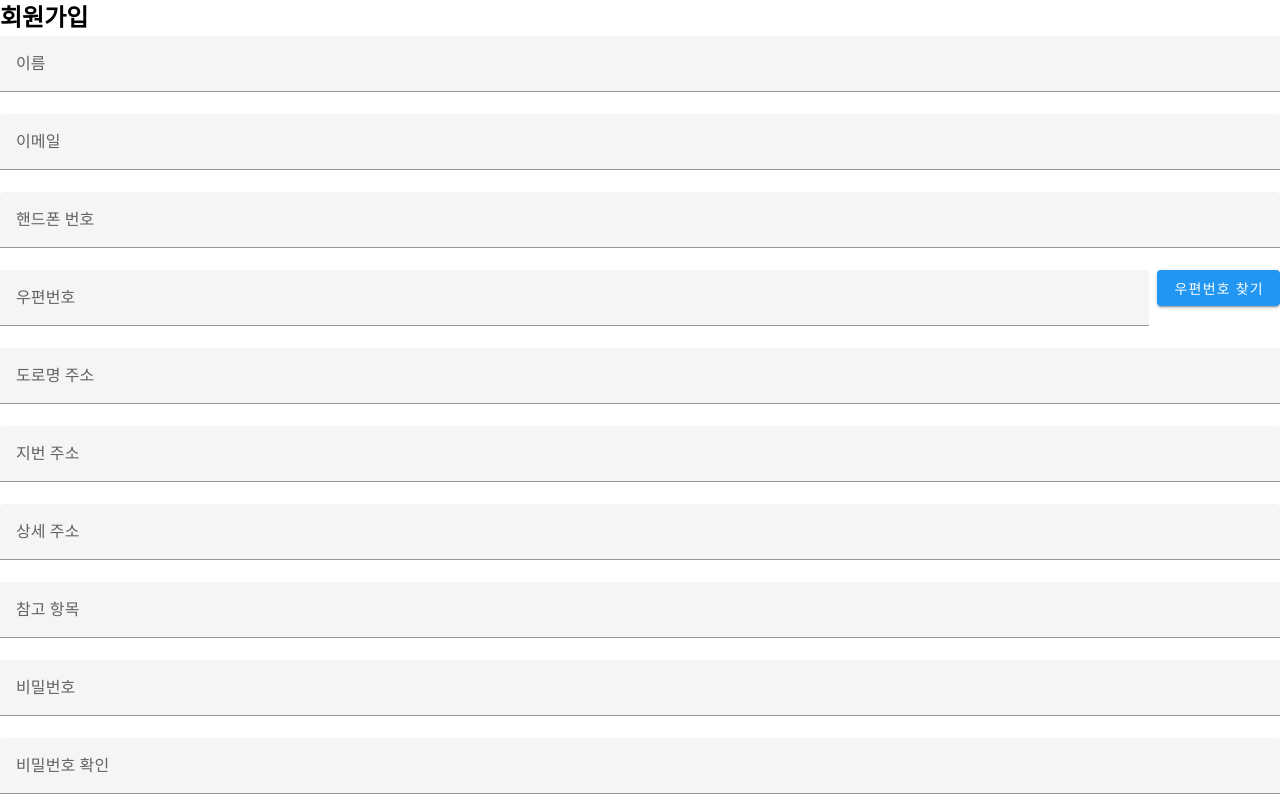
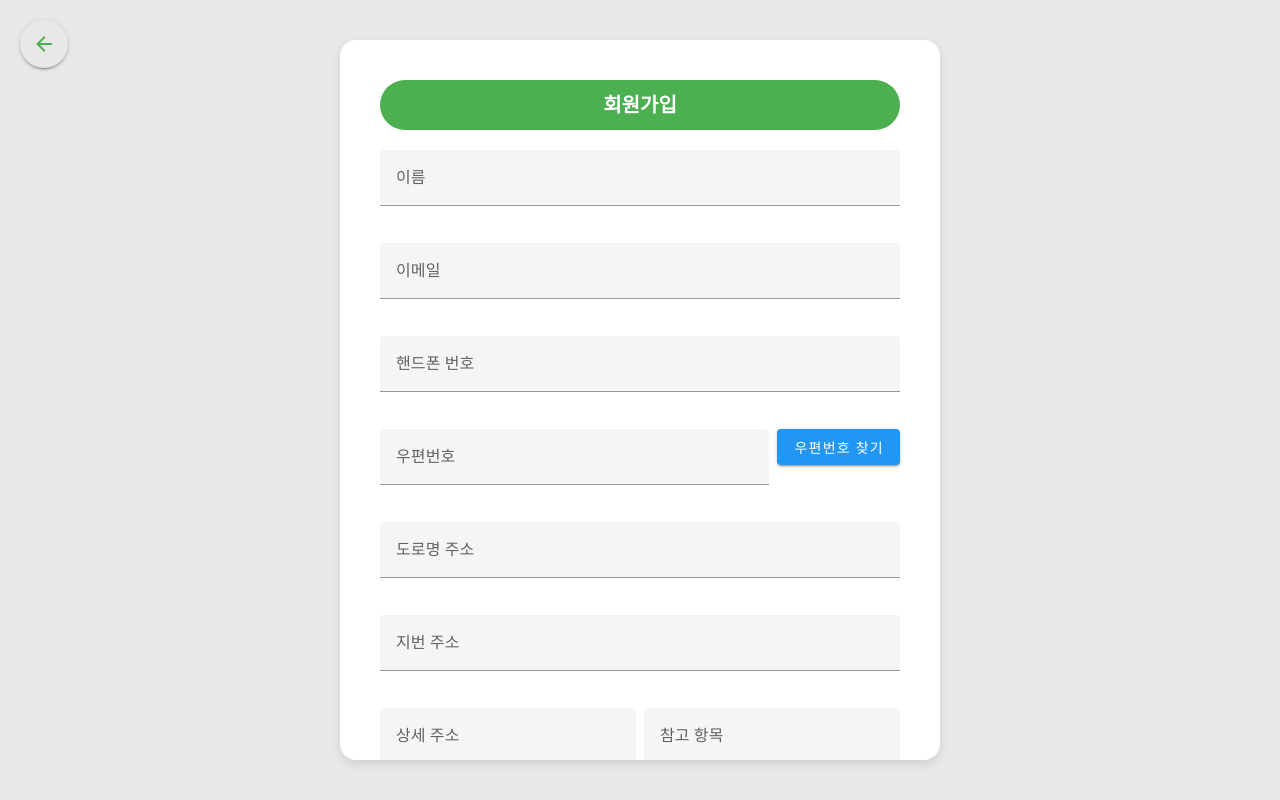
Before and after one commit to pillyohae/pillyohae_FE, a Vue app: page /signup in a window 1280 px wide. Shown: the top 800 px of the page. Built offline with nearby package versions, Linux system fonts and the light colour scheme.

Commit message:
refactor: 회원가입 화면 디자인 적용

```diff
--- a/src/components/SignupForm.vue
+++ b/src/components/SignupForm.vue
@@ -1,80 +1,113 @@
 <template>
-    <v-form @submit.prevent="handleSignUp">
-        <!-- 이름 입력 -->
-        <v-text-field v-model="name" label="이름" required />
-        <!-- 이메일 입력 -->
-        <v-text-field v-model="email" label="이메일" type="email" required />
+    <div class="signup-wrapper">
+      <div class="signup-container">
+        <div class="text-center">
+          <div class="project-name">회원가입</div>
+        </div>
 
-        <!-- 핸드폰 번호 입력 -->
-        <v-text-field v-model="phoneNumber" label="핸드폰 번호" type="tel" required placeholder="010-1234-5678" />
+        <v-form @submit.prevent="handleSignUp" class="form-content">
+          <v-text-field v-model="name" label="이름" required outlined dense class="input-field" />
+          <v-text-field v-model="email" label="이메일" type="email" required outlined dense class="input-field" />
+          <v-text-field
+            v-model="phoneNumber"
+            label="핸드폰 번호"
+            type="tel"
+            required
+            placeholder="010-1234-5678"
+            outlined
+            dense
+            class="input-field"
+          />
 
-        <!-- 우편번호 입력 -->
-        <v-layout align-center>
-            <v-text-field v-model="postcode" label="우편번호" readonly class="mr-2" required />
-            <v-btn color="blue" dark @click="openAddressSearch">
-                우편번호 찾기
-            </v-btn>
+          <v-layout row wrap justify-space-between>
+            <v-text-field
+              v-model="postcode"
+              label="우편번호"
+              readonly
+              outlined
+              dense
+              class="input-field mr-2"
+            />
+            <v-btn color="blue" dark @click="openAddressSearch">우편번호 찾기</v-btn>
           </v-layout>
 
-        <!-- 도로명 주소 입력 -->
-        <v-text-field v-model="roadAddress" label="도로명 주소" readonly required />
-        <!-- 지번 주소 입력 -->
-        <v-text-field v-model="jibunAddress" label="지번 주소" readonly required />
-        <!-- 상세 주소 입력 -->
-        <v-text-field v-model="detailAddress" label="상세 주소" required />
-        <!-- 참고 항목 입력 -->
-        <v-text-field v-model="extraAddress" label="참고 항목" readonly />
+          <v-text-field v-model="roadAddress" label="도로명 주소" readonly required outlined dense class="input-field" />
+          <v-text-field v-model="jibunAddress" label="지번 주소" readonly required outlined dense class="input-field" />
 
-        <!-- 비밀번호 입력 -->
-        <v-text-field v-model="password" label="비밀번호" type="password" required />
-        <!-- 비밀번호 확인 -->
-        <v-text-field v-model="confirmPassword" label="비밀번호 확인" type="password" required />
+          <v-layout row wrap justify-space-between>
+            <v-text-field
+              v-model="detailAddress"
+              label="상세 주소"
+              required
+              outlined
+              dense
+              class="input-field mr-2"
+            />
+            <v-text-field
+              v-model="extraAddress"
+              label="참고 항목"
+              readonly
+              outlined
+              dense
+              class="input-field"
+            />
+          </v-layout>
 
-        <!-- 역할 선택 (구매자 or 판매자) -->
-        <v-radio-group v-model="role" row>
+          <v-text-field v-model="password" label="비밀번호" type="password" required outlined dense class="input-field" />
+          <small class="password-info">
+            비밀번호는 8자 이상이며, 대문자, 소문자, 특수문자를 포함해야 합니다.
+          </small>
+
+          <v-text-field
+            v-model="confirmPassword"
+            label="비밀번호 확인"
+            type="password"
+            required
+            outlined
+            dense
+            class="input-field"
+          />
+
+          <v-radio-group v-model="role" row class="role-selection">
             <v-radio label="구매자" value="BUYER"></v-radio>
             <v-radio label="판매자" value="SELLER"></v-radio>
           </v-radio-group>
 
-        <!-- 회원가입 버튼 -->
-        <v-btn type="submit" color="green" block class="mt-4">회원가입</v-btn>
+          <v-btn type="submit" color="success" block class="signup-btn">회원가입</v-btn>
         </v-form>
+      </div>
+    </div>
   </template>
 
   <script setup>
-import { ref, onMounted } from 'vue';
-import { defineEmits } from 'vue';
+  import { ref, onMounted } from "vue";
+  import { defineEmits } from "vue";
 
-const emit = defineEmits(['handleSignup']);
+  const emit = defineEmits(["handleSignup"]);
 
-// 사용자 입력 데이터를 관리하는 ref 선언
-const name = ref('');
-const email = ref('');
-const phoneNumber = ref('');
-const postcode = ref('');
-const roadAddress = ref('');
-const jibunAddress = ref('');
-const detailAddress = ref('');
-const extraAddress = ref('');
-const password = ref('');
-const confirmPassword = ref('');
-const role = ref('BUYER'); // 기본값: 구매자
+  const name = ref("");
+  const email = ref("");
+  const phoneNumber = ref("");
+  const postcode = ref("");
+  const roadAddress = ref("");
+  const jibunAddress = ref("");
+  const detailAddress = ref("");
+  const extraAddress = ref("");
+  const password = ref("");
+  const confirmPassword = ref("");
+  const role = ref("BUYER");
 
-// 폼 제출 시 호출되는 메서드
   const handleSignUp = () => {
-    // 비밀번호와 확인 값이 일치하는지 검증
     if (password.value !== confirmPassword.value) {
-        alert('비밀번호 확인과 비밀번호가 일치하지 않습니다');
+      alert("비밀번호 확인과 비밀번호가 일치하지 않습니다");
       return;
     }
 
-    // 역할이 선택되지 않았을 때 알림
     if (!role.value) {
-        alert('가입 유형을 선택해주세요!');
+      alert("가입 유형을 선택해주세요!");
       return;
     }
 
-    // 부모 컴포넌트로 데이터 전달
     const userInfo = {
       name: name.value,
       email: email.value,
@@ -85,41 +118,92 @@ const handleSignUp = () => {
       password: password.value,
       role: role.value,
     };
-    emit('handleSignup', userInfo); // signup 이벤트 발생
+    emit("handleSignup", userInfo);
   };
 
-// 카카오 주소 검색 API 호출
   const openAddressSearch = () => {
     new daum.Postcode({
       oncomplete: (data) => {
-            // 도로명 주소, 지번 주소, 우편번호 설정
         roadAddress.value = data.roadAddress;
         jibunAddress.value = data.jibunAddress;
         postcode.value = data.zonecode;
 
-            // 추가 주소 정보 설정
-            let extraRoadAddr = '';
+        let extraRoadAddr = "";
         if (data.bname && /[동|로|가]$/g.test(data.bname)) {
           extraRoadAddr += data.bname;
         }
         if (data.buildingName) {
           extraRoadAddr += extraRoadAddr ? `, ${data.buildingName}` : data.buildingName;
         }
-            extraAddress.value = extraRoadAddr ? `(${extraRoadAddr})` : '';
+        extraAddress.value = extraRoadAddr ? `(${extraRoadAddr})` : "";
       },
     }).open();
   };
 
-// 컴포넌트가 로드되면 카카오 주소 검색 API 스크립트 동적 로드
   onMounted(() => {
-    const script = document.createElement('script');
-    script.src = 'https://t1.daumcdn.net/mapjsapi/bundle/postcode/prod/postcode.v2.js';
+    const script = document.createElement("script");
+    script.src = "https://t1.daumcdn.net/mapjsapi/bundle/postcode/prod/postcode.v2.js";
     script.async = true;
     document.head.appendChild(script);
   });
   </script>
 
+  <style scoped>
+  .signup-wrapper {
+    background-color: #e8e8e8;
+    display: flex;
+    justify-content: center;
+    align-items: center;
+    min-height: 100vh;
+  }
 
-<style scoped>
-/* 스타일 필요 시 추가 */
+  .signup-container {
+    background: white;
+    padding: 40px;
+    border-radius: 16px;
+    box-shadow: 0 4px 10px rgba(0, 0, 0, 0.1);
+    width: 600px;
+    height: 90vh;
+    overflow-y: auto;
+  }
+
+  .project-name {
+    background: #4caf50;
+    color: white;
+    padding: 10px 20px;
+    border-radius: 25px;
+    font-weight: bold;
+    font-size: 20px;
+    text-align: center;
+    margin-bottom: 20px;
+  }
+
+  .input-field {
+    margin-bottom: 15px;
+  }
+
+  .password-info {
+    color: #666;
+    font-size: 12px;
+    margin-top: -10px;
+    margin-bottom: 15px;
+    display: block;
+  }
+
+  .role-selection {
+    margin-bottom: 15px;
+  }
+
+  .signup-btn {
+    background: #4caf50;
+    color: white;
+    font-weight: bold;
+    border-radius: 8px;
+    padding: 10px;
+    font-size: 14px;
+  }
+
+  .signup-btn:hover {
+    background: #45a049;
+  }
   </style>
--- a/src/views/SignupView.vue
+++ b/src/views/SignupView.vue
@@ -1,38 +1,47 @@
 <template>
     <div>
-        <!-- 회원가입 제목 -->
-        <h2>회원가입</h2>
+      <!-- 뒤로가기 버튼 -->
+      <v-btn icon class="back-button" @click="goToLogin">
+        <v-icon>mdi-arrow-left</v-icon>
+      </v-btn>
+
       <!-- SignupForm 컴포넌트 -->
-        <!-- 사용자 정보 입력 후 @signup 이벤트를 발생 시 SignupView 로 이벤트가 전달, SignupUser 호출 -->
       <SignupForm @handleSignup="SignupUser" />
     </div>
   </template>
 
   <script setup>
-// SignupForm 컴포넌트 import
-import SignupForm from '../components/SignupForm.vue';
-// 설정한 Axios 인스턴스 import
-import api from '../api/axios';
-import router from "../router";
+  import SignupForm from "../components/SignupForm.vue";
+  import api from "../api/axios";
+  import { useRouter } from "vue-router";
 
-/**
- * 회원가입 처리 함수
- * @param {Object} userInfo - SignupForm에서 전달된 사용자 정보
- */
+  const router = useRouter();
+
+  const goToLogin = () => {
+    router.push("/login"); // /login 경로로 이동
+  };
+
   const SignupUser = async (userInfo) => {
     try {
-        // API 호출로 회원가입 데이터 전송
-        const response = await api.post('/users/signup', userInfo);
-        console.log('회원가입 성공 : ', response.data); // 응답 데이터 출력
-        alert('회원가입 성공'); // 성공 알림
-        router.push('/login'); // 로그인 페이지로 이동
+      const response = await api.post("/users/signup", userInfo);
+      console.log("회원가입 성공 : ", response.data);
+      alert("회원가입 성공");
+      router.push("/login");
     } catch (error) {
-        console.error('회원가입 실패 : ', error.response?.data || error.message); // 오류 출력
-        alert('회원가입 실패 다시 시도해주세요'); // 실패 알림
+      console.error("회원가입 실패 : ", error.response?.data || error.message);
+      alert("회원가입 실패 다시 시도해주세요");
     }
   };
   </script>
 
-<style>
-/* 추가 스타일 필요 시 작성 */
+  <style scoped>
+  /* 뒤로가기 버튼 스타일 */
+  .back-button {
+    position: absolute;
+    top: 20px;
+    left: 20px;
+    color: #4caf50;
+    background: none;
+    border: none;
+  }
   </style>
```
Lines whose indentation alone changed are shown as unchanged.
